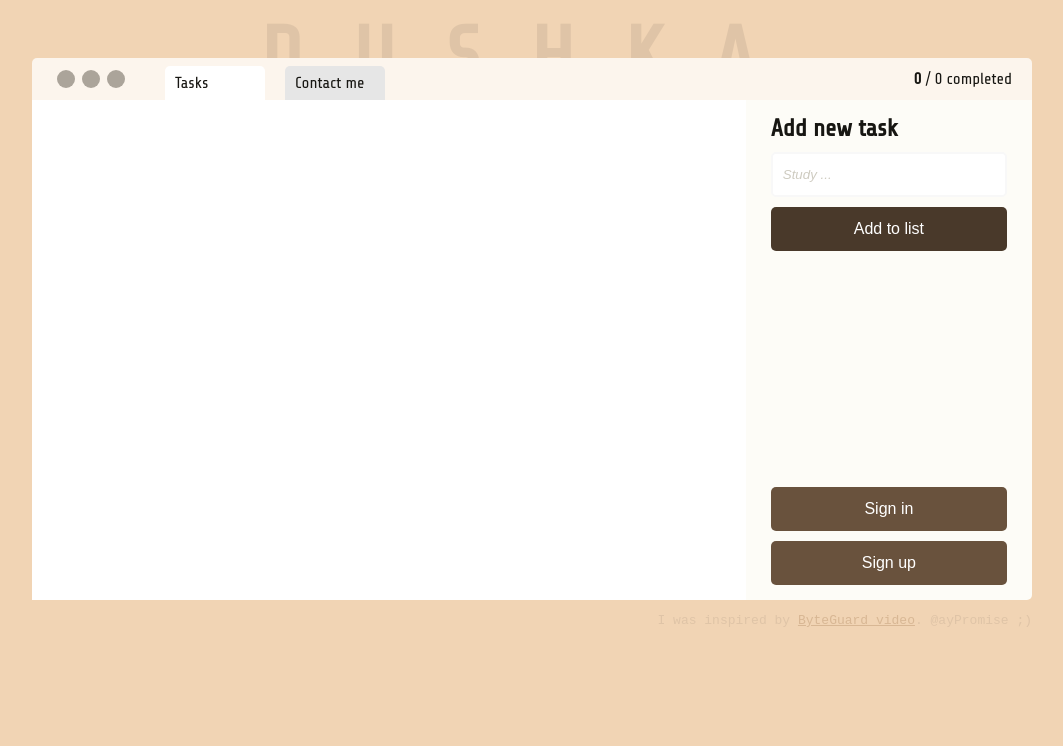
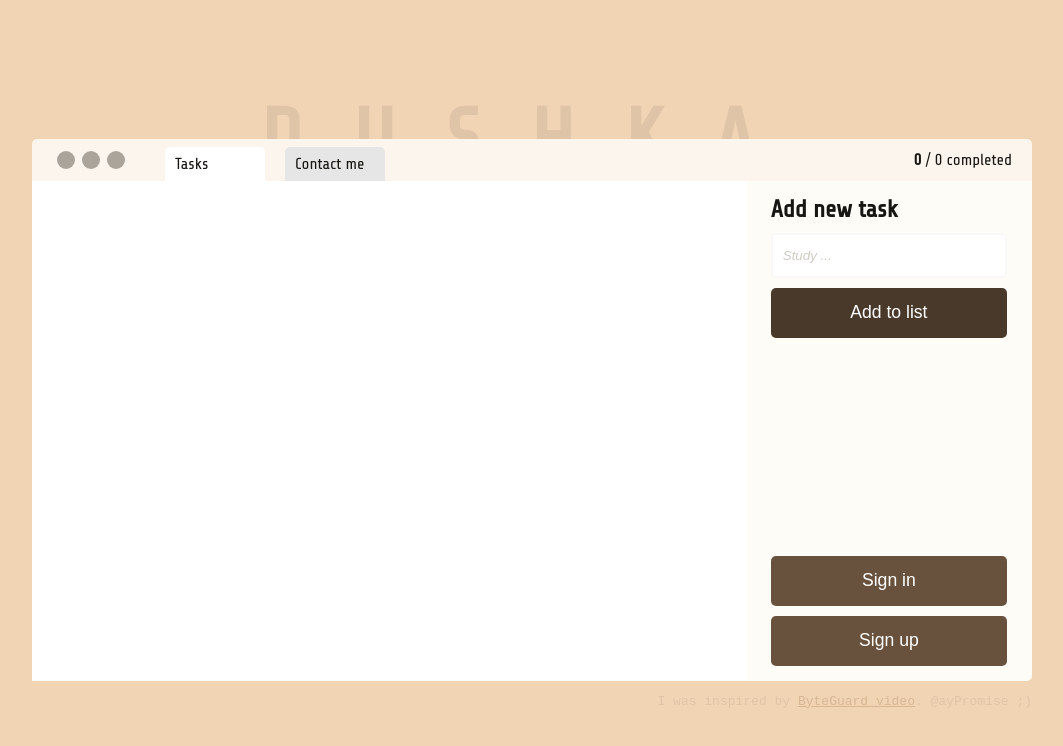
Before and after one commit to ayPromise/Dushka, a React (Vite) app: page /#/ in a window 1280 px wide. Shown: the top 746 px of the page, without its empty margins (108-1171 px from the left). Built offline with nearby package versions, Linux system fonts and the light colour scheme.

Commit message:
styles: small changes in css almost in every component or page

```diff
--- a/src/App.tsx
+++ b/src/App.tsx
@@ -38,10 +38,9 @@ function App() {
 
   return (
     <div className="container">
-      <BackgroundTitle />
-
       <HashRouter >
         <main>
+          <BackgroundTitle />
           <Header todos={todos} />
           <Routes>
             <Route
--- a/src/components/BackgroundTitle/BackgroundTitle.module.scss
+++ b/src/components/BackgroundTitle/BackgroundTitle.module.scss
@@ -7,14 +7,17 @@
     letter-spacing: 50px;
 
     position:absolute;
-    top: 12px;
+    top: -45px;
     z-index: -1;
 
-    @media(max-width:720px){
+    width: 100%;
+    text-align: center;
+
+    @media(max-width:variables.$layout-breakpoint-medium){
         letter-spacing: 30px;
     }
 
-    @media(max-width:520px){
+    @media(max-width:variables.$layout-breakpoint-small){
         letter-spacing: 0px;
     }
 }
--- a/src/components/Button/Button.module.scss
+++ b/src/components/Button/Button.module.scss
@@ -6,10 +6,14 @@
 
     border-radius: 5px;
     border:none;
-    padding-block: 13px;
+    height: 50px;
     cursor: pointer;
 
-    font-size: 1rem;
+    display: flex;
+    justify-content: center;
+    align-items: center;
+
+    font-size: 1.1rem;
     transition: background-color variables.$transition-duration;
 
     &:hover{
--- a/src/components/Header/Tabs.tsx
+++ b/src/components/Header/Tabs.tsx
@@ -3,8 +3,6 @@ import styles from "./Header.module.scss"
 
 const Tabs = () => {
     const { pathname } = useLocation()
-
-    console.log(pathname)
 
     const links = [
         {
@@ -26,8 +24,6 @@ const Tabs = () => {
                 if (urlArray.length !== 2)
                     correctPath = `/${urlArray.pop()}`
 
-                console.log(urlArray, correctPath)
-
                 return <a href={item.href} key={index} className={`${styles.tabItem} ${correctPath === pathname ? styles.active : ""}`}>
                     {item.title}
                 </a>
--- a/src/pages/Feedback/FeedbackPage.module.scss
+++ b/src/pages/Feedback/FeedbackPage.module.scss
@@ -28,7 +28,7 @@
     border-bottom: 15px solid variables.$sidebar-background;
   }
 
-  @media(max-width: 1000px){
+  @media(max-width: variables.$layout-breakpoint-large){
     display: flex;
     flex-direction: column;
 
@@ -70,10 +70,10 @@
       font-size: 1.5rem;
       color: variables.$main-text;
       margin-bottom: 10px;
-    }
 
-    .formHighlighted{
-      color:variables.$dimmed-text;
+      .formHighlighted{
+        color:variables.$dimmed-text;
+      }
     }
 
     .label {
@@ -81,38 +81,16 @@
       color: variables.$main-text;
     }
 
-    .input,
-    .textarea {
+    .textareaElement {
       border: 2px solid variables.$border-color;
       border-radius: 5px;
       padding-block: 13px;
       padding-left: 10px;
       font-style: italic;
-      width: 100%;
-      box-sizing: border-box;
-      margin-bottom: 15px;
+      resize: none;
 
-      &::placeholder {
-        color: lighten(variables.$main-text, 70);
-      }
-    }
-
-    .textarea {
-      height: 100px;
-      resize: none;
-    }
-
-    .sendButton {
-      background-color: variables.$button-background;
-      color: variables.$white-text;
-      padding: 10px;
-      border: none;
-      border-radius: 5px;
-      cursor: pointer;
-      transition: background-color variables.$transition-duration;
-
-      &:hover {
-        background-color: variables.$button-dimmed-background;
+      &::placeholder{
+          color: lighten(variables.$main-text, 70);
       }
     }
   }
@@ -180,7 +158,7 @@
       color: variables.$button-background;
       font-weight: bold;
 
-      @media(max-width: 1000px){
+      @media(max-width: variables.$layout-breakpoint-large){
         top: 20px;
       }
     }
--- a/src/styles/_variables.scss
+++ b/src/styles/_variables.scss
@@ -16,7 +16,7 @@ $white-text: #ffff !default;
 
 $transition-duration: 0.2s;
 
-$layout-breakpoint-small:320px;
+$layout-breakpoint-small:520px;
 $layout-breakpoint-medium:720px;
 $layout-breakpoint-large:1024px;
 
--- a/src/styles/index.scss
+++ b/src/styles/index.scss
@@ -13,7 +13,7 @@
 }
 
 
-ul,h1, h2, h3, h4{
+ul,h1, h2, h3, h4, body{
     margin:0;
     padding: 0;
 }
@@ -23,15 +23,20 @@ body{
     color: variables.$main-text;
 
     .container{
-        padding-block: 50px;
         display: flex;
         justify-content: center;
         align-items: center;
 
+        min-height: 100vh;
+
         main{
+            position: relative;
+
             min-width: 300px;
             width: 1000px;
             min-height: 500px;
+
+            margin-top: 60px;
 
             display: flex;
             flex-direction: column;
```
